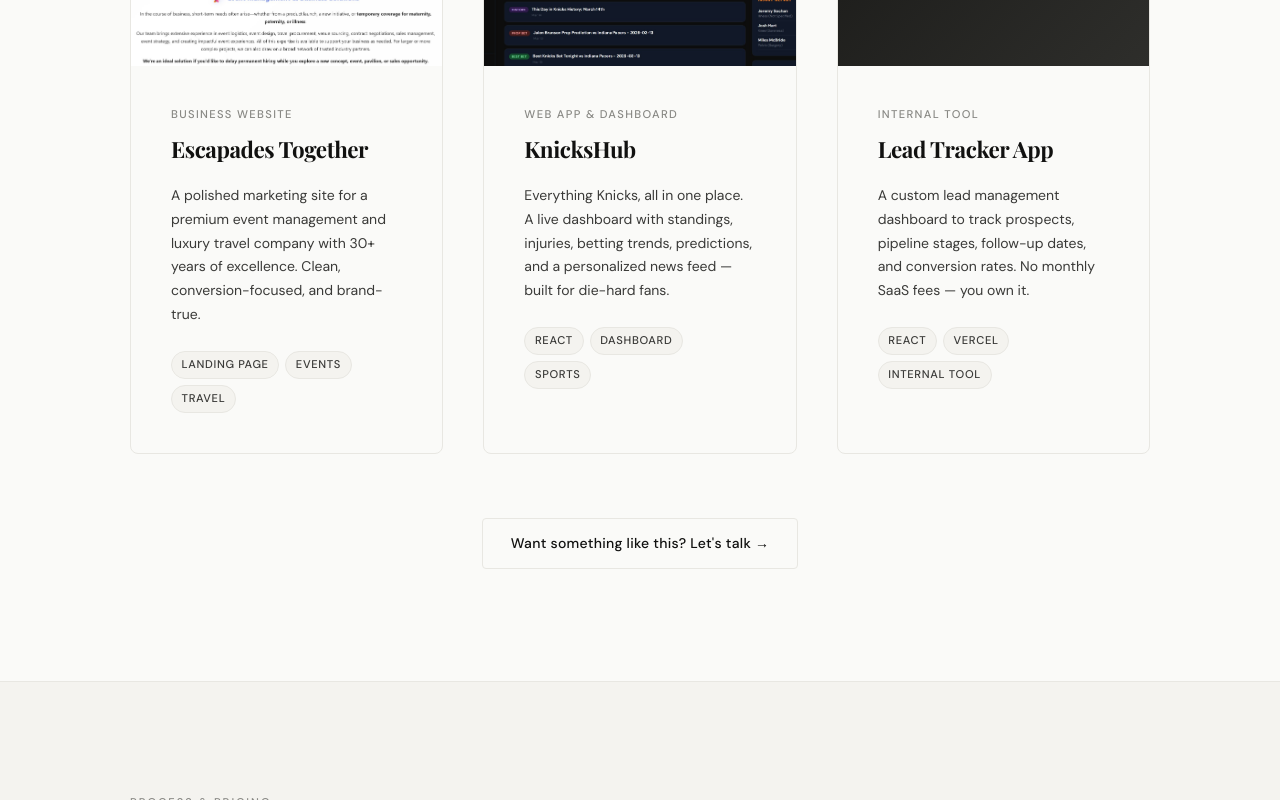
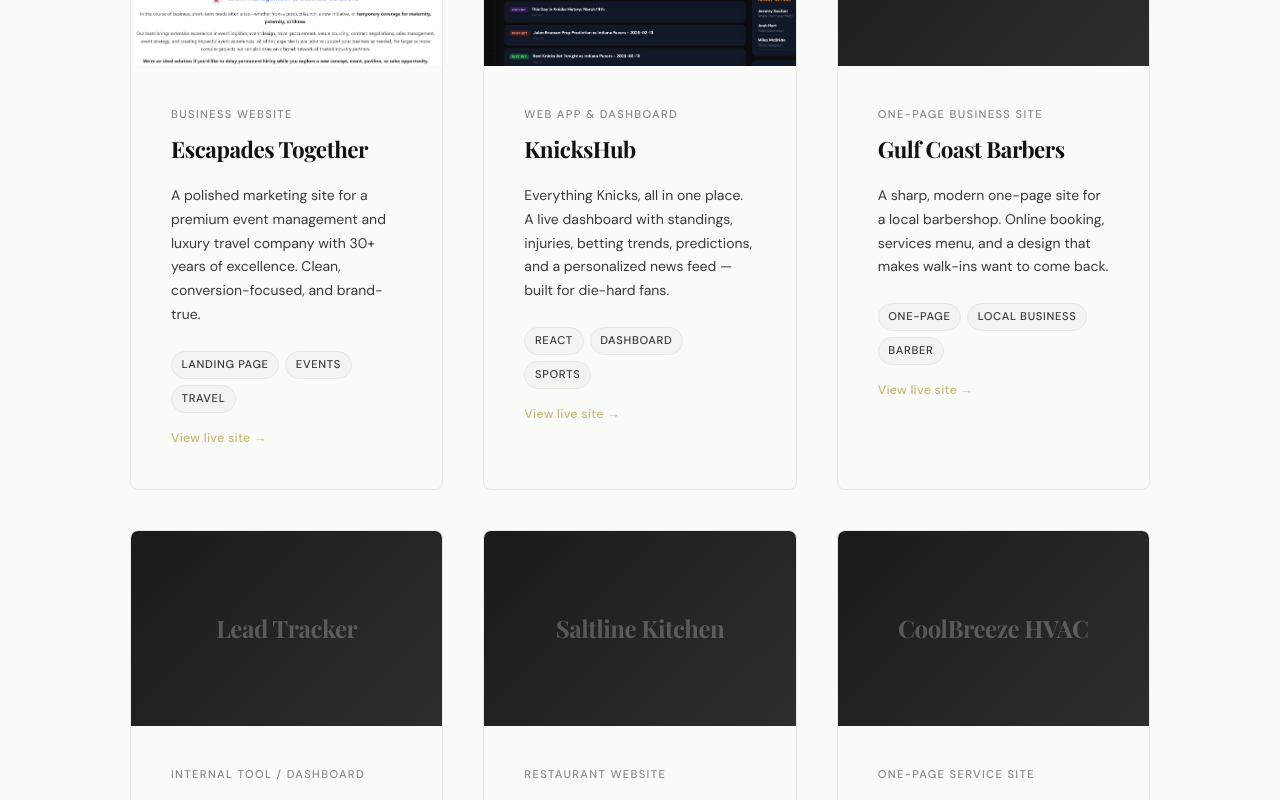
Before and after one commit to wjbirkett/websitesbywillie, a React (Vite) app: page / in a window 1280 px wide. Shown: the part 4000-4800 px from the top of the page. Built offline with nearby package versions, Linux system fonts and the light colour scheme; a web font is replaced by a local one.

Commit message:
add 6 portfolio projects with live links

```diff
--- a/src/App.css
+++ b/src/App.css
@@ -939,6 +939,18 @@
   letter-spacing: 0.04em;
 }
 
+.project-card__link {
+  display: inline-block;
+  margin-top: var(--space-sm);
+  font-size: 0.78rem;
+  font-weight: 500;
+  color: var(--highlight);
+  text-decoration: none;
+  letter-spacing: 0.02em;
+  transition: opacity 0.2s;
+}
+.project-card__link:hover { opacity: 0.7; }
+
 /* ── FAQ ── */
 .faq {
   border-top: 1px solid var(--rule);
--- a/src/App.jsx
+++ b/src/App.jsx
@@ -273,6 +273,7 @@
       img: escapadesImg,
       tags: ['Landing Page', 'Events', 'Travel'],
       theme: 'light',
+      url: 'https://escapadestogether.com/',
     },
     {
       title: 'KnicksHub',
@@ -281,14 +282,47 @@
       img: knicksImg,
       tags: ['React', 'Dashboard', 'Sports'],
       theme: 'dark',
+      url: 'https://knickshub.vercel.app',
+    },
+    {
+      title: 'Gulf Coast Barbers',
+      type: 'One-Page Business Site',
+      desc: 'A sharp, modern one-page site for a local barbershop. Online booking, services menu, and a design that makes walk-ins want to come back.',
+      img: null,
+      tags: ['One-page', 'Local Business', 'Barber'],
+      theme: 'dark',
+      url: 'https://gulf-coast-barbers.vercel.app/',
+      placeholder: 'Gulf Coast Barbers',
     },
     {
       title: 'Lead Tracker App',
-      type: 'Internal Tool',
+      type: 'Internal Tool / Dashboard',
       desc: 'A custom lead management dashboard to track prospects, pipeline stages, follow-up dates, and conversion rates. No monthly SaaS fees — you own it.',
       img: null,
-      tags: ['React', 'Vercel', 'Internal Tool'],
+      tags: ['React', 'Dashboard', 'Internal Tool'],
       theme: 'neutral',
+      url: 'https://lead-tracker-sooty.vercel.app/',
+      placeholder: 'Lead Tracker',
+    },
+    {
+      title: 'Saltline Kitchen',
+      type: 'Restaurant Website',
+      desc: 'A full 5-page restaurant site with interactive menu, reservation form, gallery, private dining page, and hours — built for a coastal Florida café.',
+      img: null,
+      tags: ['Multi-page', 'Restaurant', 'Reservations'],
+      theme: 'light',
+      url: 'https://saltline-kitchen.vercel.app/',
+      placeholder: 'Saltline Kitchen',
+    },
+    {
+      title: 'CoolBreeze HVAC',
+      type: 'One-Page Service Site',
+      desc: 'A conversion-focused one-pager for a local HVAC company. Emergency call CTA, service request form, reviews, and same-day service messaging built to generate calls.',
+      img: null,
+      tags: ['One-page', 'HVAC', 'Local Service'],
+      theme: 'neutral',
+      url: 'https://coolbreeze-hvac.vercel.app/',
+      placeholder: 'CoolBreeze HVAC',
     },
   ]
 
@@ -300,14 +334,14 @@
           <h2 className="section-title">Recent work</h2>
         </div>
         <div className="portfolio__grid">
-          {projects.map((p, i) => (
+          {projects.map((p) => (
             <div className={`project-card project-card--${p.theme}`} key={p.title}>
               <div className="project-card__img-wrap">
                 {p.img ? (
                   <img src={p.img} alt={`${p.title} screenshot`} loading="lazy" className="project-card__img" />
                 ) : (
                   <div className="project-card__placeholder">
-                    <span>Lead Tracker</span>
+                    <span>{p.placeholder || p.title}</span>
                   </div>
                 )}
               </div>
@@ -318,6 +352,16 @@
                 <div className="project-card__tags">
                   {p.tags.map(t => <span className="tag" key={t}>{t}</span>)}
                 </div>
+                {p.url && (
+                  <a
+                    href={p.url}
+                    target="_blank"
+                    rel="noopener noreferrer"
+                    className="project-card__link"
+                  >
+                    View live site →
+                  </a>
+                )}
               </div>
             </div>
           ))}
```
